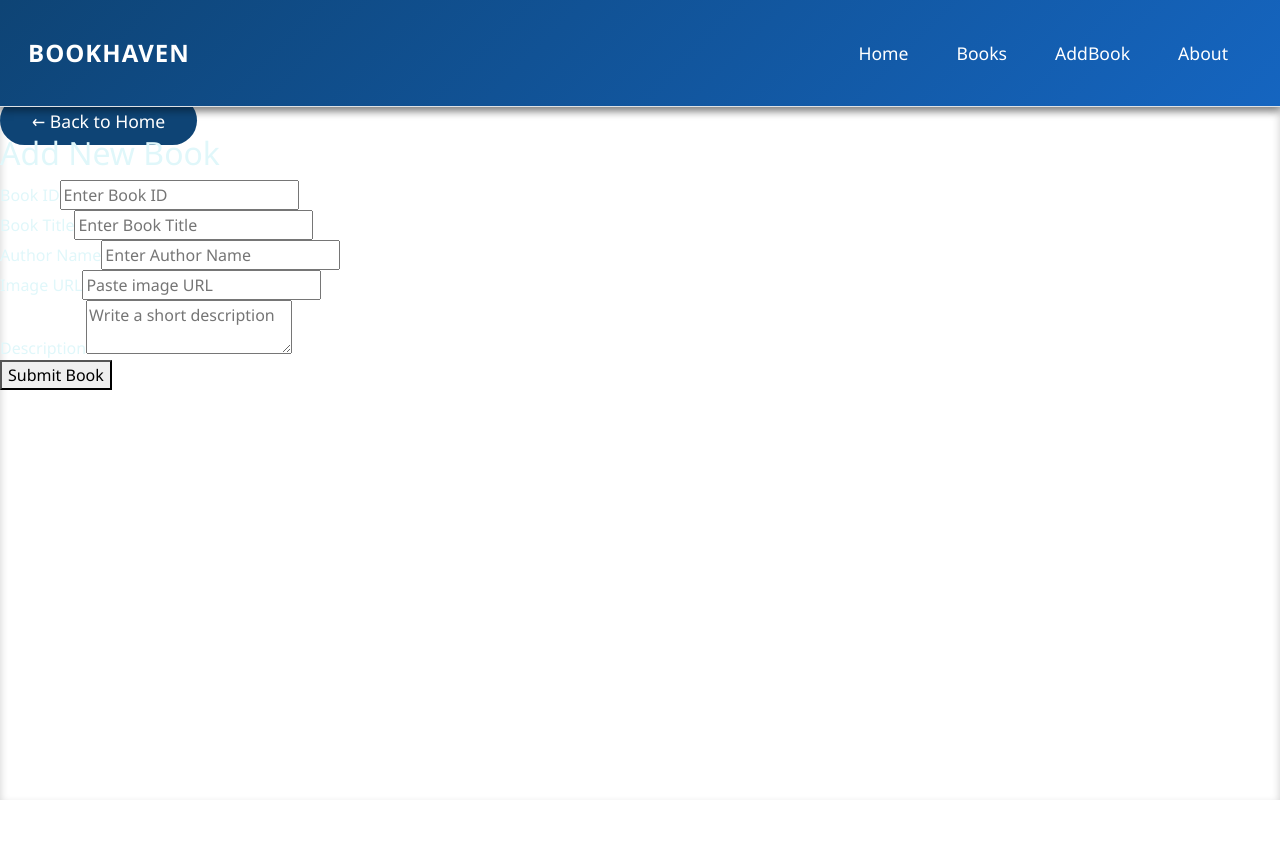
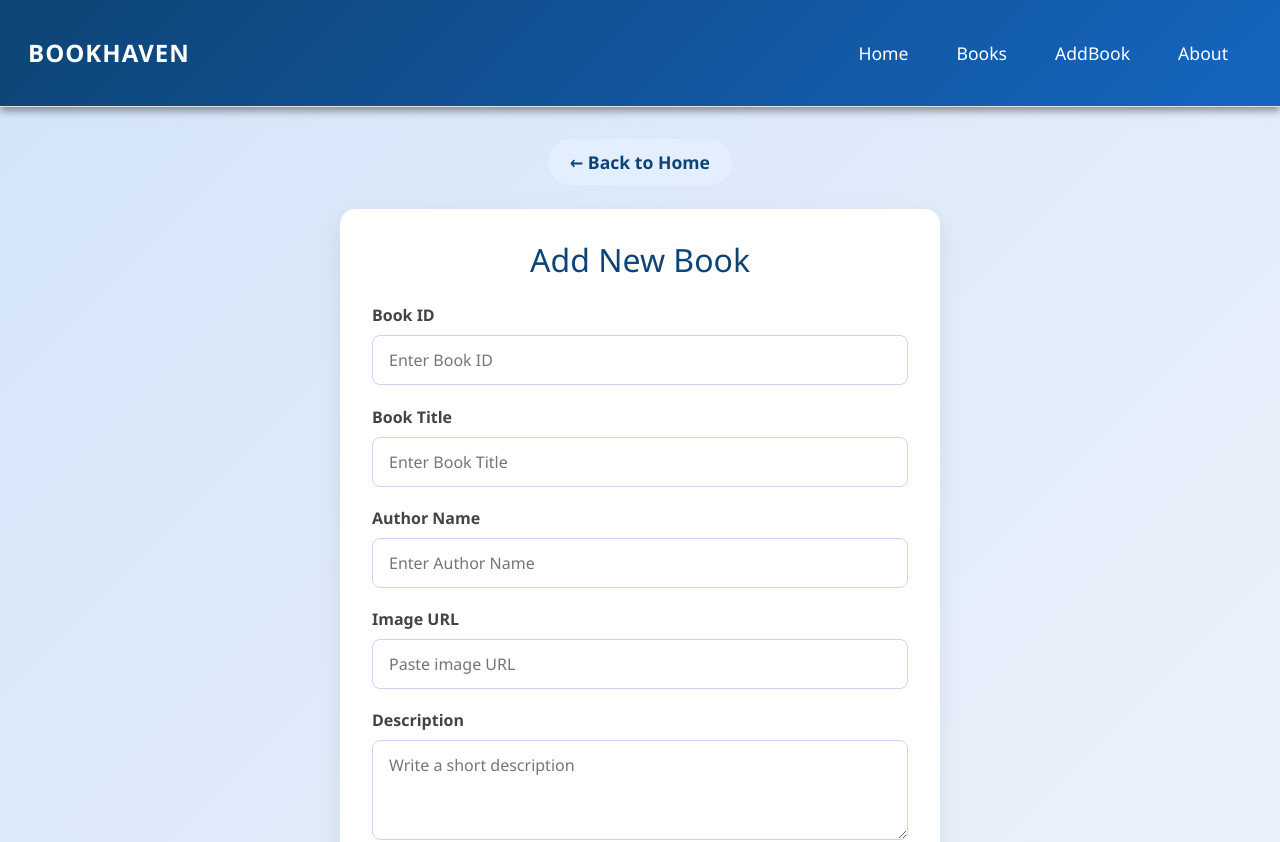
Before and after one commit to Krisha84/BookHaven-MERN, a React (Create React App) app in the folder MERN-Stack-Project/BookHaven/Frontend/bookhaven/: page /addbook in a window 1280 px wide. Shown: the top 842 px of the page. Before the commit the page ends 800 px from the top, so only its background shows below. Built offline with nearby package versions, Linux system fonts and the light colour scheme.

Commit message:
Add file via upload

```diff
--- a/MERN-Stack-Project/BookHaven/Frontend/bookhaven/src/styles/AddBook.css
+++ b/MERN-Stack-Project/BookHaven/Frontend/bookhaven/src/styles/AddBook.css
@@ -1,44 +1,98 @@
+.addbook-page {
+    min-height: 100vh;
+    background: linear-gradient(135deg, #d4e5f9, #edf2fb);
+    display: flex;
+    flex-direction: column;
+    align-items: center;
+    padding: 2rem;
+}
+
 .back-button {
-    padding: 0.8rem 2rem;
-    background-color: #0e4475;
-    color: #fff;
-    border: none;
-    border-radius: 50px;
-    font-size: 1.1rem;
-    cursor: pointer;
-    transition: background-color 0.3s ease;
+    margin-bottom: 1.5rem;
     text-decoration: none;
+    color: #0e4475;
+    background-color: #e3efff;
+    padding: 0.6rem 1.4rem;
+    border-radius: 30px;
+    font-weight: bold;
+    transition: all 0.3s ease;
 }
 
 .back-button:hover {
-    background-color: #0e4475;
+    background-color: #c8dcf0;
+    color: #083b66;
 }
 
-.container {
-    background-color: #c8dfff;
-    min-height: 80vh;
+.addbook-card {
+    background-color: #ffffff;
+    padding: 2rem;
+    border-radius: 15px;
+    box-shadow: 0 10px 25px rgba(0, 0, 0, 0.08);
+    max-width: 600px;
+    width: 100%;
 }
 
-.card {
-    border-radius: 15px;
+.addbook-card h2 {
+    text-align: center;
+    color: #0e4475;
+    margin-bottom: 1.5rem;
 }
 
-.form-control {
-    border: 1px solid #0e4475;
-    background-color: #343a40;
-    color: #ffffff;
+.addbook-form .form-group {
+    margin-bottom: 1.2rem;
+    display: flex;
+    flex-direction: column;
 }
 
-.form-control::placeholder {
-    color: #b0b0b0;
+.addbook-form label {
+    font-weight: 600;
+    margin-bottom: 0.5rem;
+    color: #444;
 }
 
-.form-label {
-    color: #ffffff;
+.addbook-form input,
+.addbook-form textarea {
+    padding: 0.75rem 1rem;
+    border-radius: 8px;
+    border: 1px solid #ccd6eb;
+    font-size: 1rem;
+    outline: none;
+    transition: border-color 0.3s ease;
 }
 
-.btn-success {
+.addbook-form input:focus,
+.addbook-form textarea:focus {
+    border-color: #0e4475;
+}
+
+.addbook-form textarea {
+    resize: vertical;
+    min-height: 100px;
+}
+
+.image-preview {
+    margin-top: 10px;
+    height: 200px;
+    border-radius: 8px;
+    object-fit: cover;
+    border: 1px solid #d0d0d0;
+    box-shadow: 0 4px 12px rgba(0, 0, 0, 0.08);
+}
+
+.submit-button {
     background-color: #0e4475;
+    color: white;
     border: none;
+    padding: 0.75rem 1.5rem;
+    font-size: 1.1rem;
+    font-weight: 500;
+    border-radius: 30px;
+    cursor: pointer;
+    width: 100%;
+    margin-top: 1rem;
     transition: background-color 0.3s ease;
 }
+
+.submit-button:hover {
+    background-color: #083b66;
+}
```
